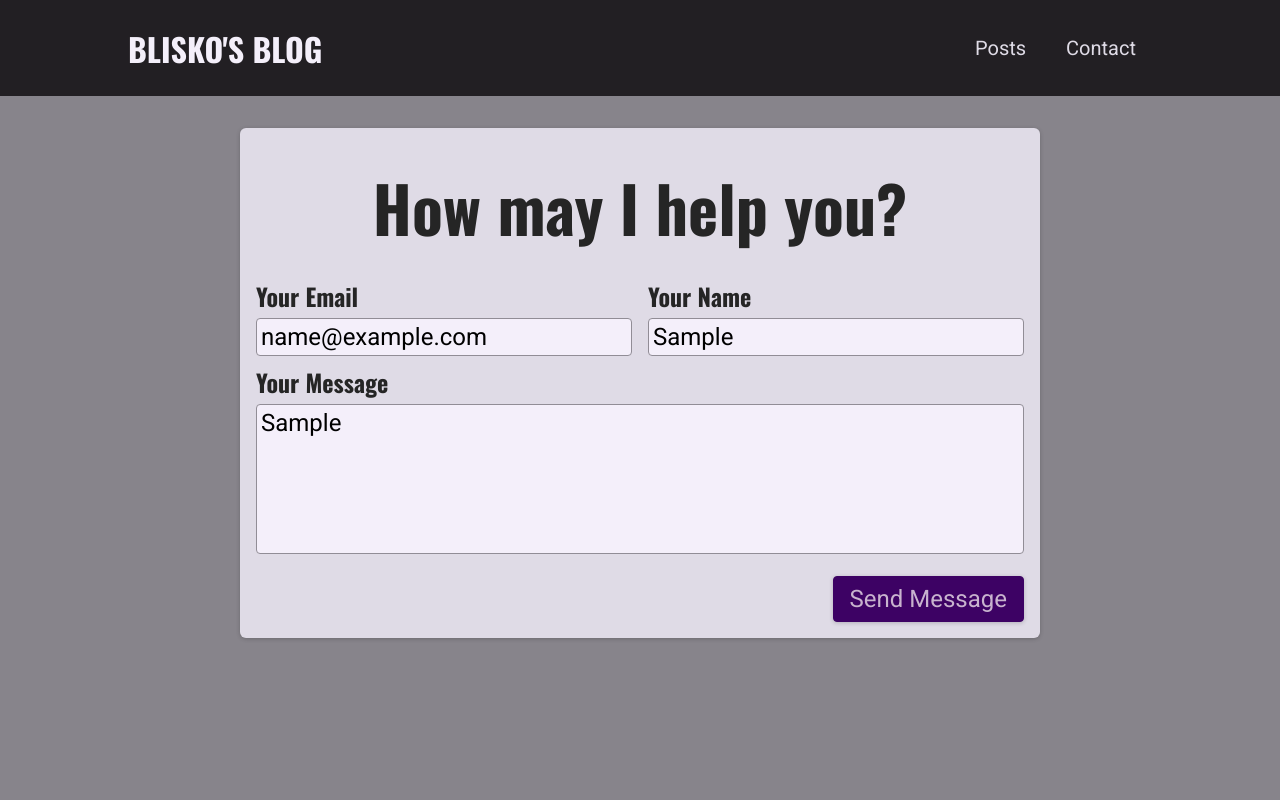
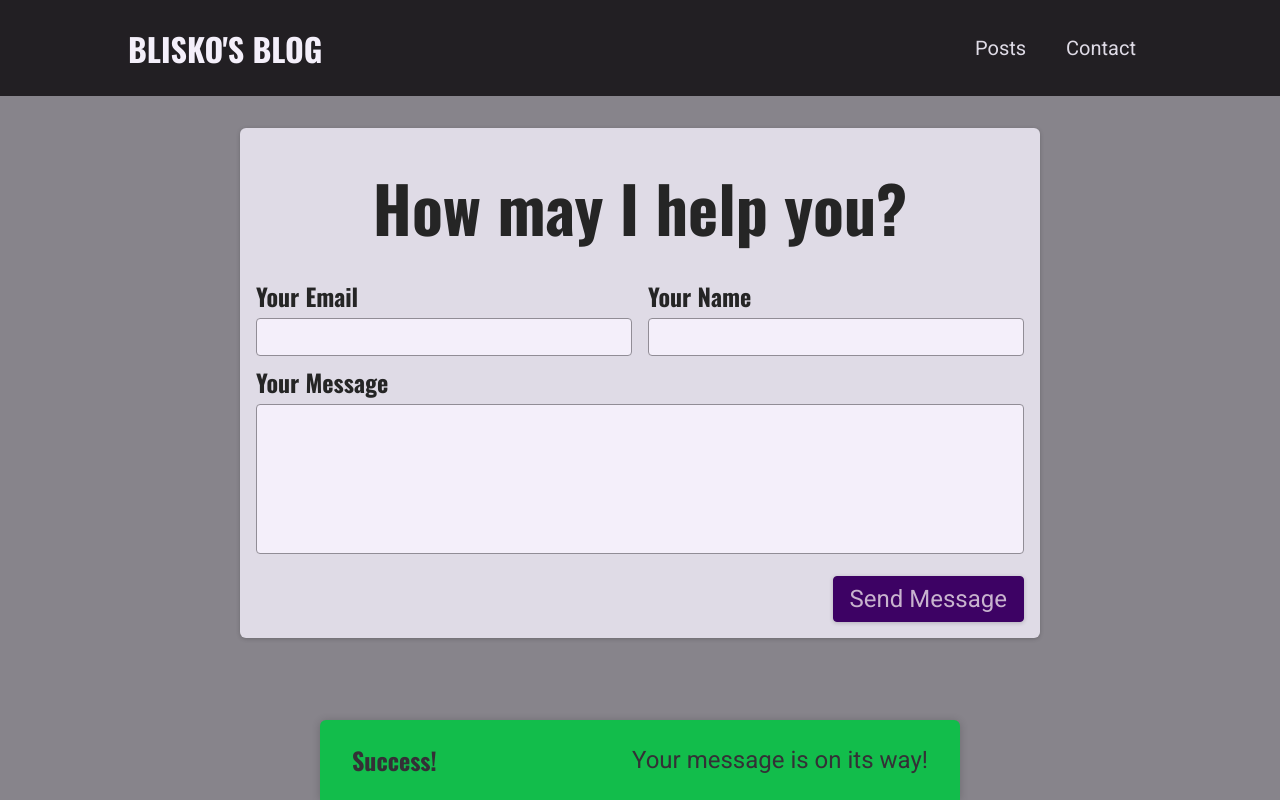
Before and after one commit to barcafa/bloggy, a Next.js app: page /contact in a window 1280 px wide. Both pictures are taken after typing "name@example.com", "Sample", "Sample" into the empty fields and a click on the button "Send Message". Built offline with nearby package versions, Linux system fonts and the light colour scheme.

Commit message:
Add notifications for contact form

```diff
--- a/components/contact/contact-form.js
+++ b/components/contact/contact-form.js
@@ -1,28 +1,91 @@
-import { useState } from 'react';
+import { useState, useEffect } from 'react';
 
+import Notification from '../ui/notification';
 import classes from './contact-form.module.css';
+
+async function sendContactData(contactDetails) {
+  const response = await fetch('/api/contact', {
+    method: 'POST',
+    body: JSON.stringify(contactDetails),
+    headers: {
+      'Content-Type': 'application/json'
+    }
+  });
+
+  const data = await response.json();
+
+  if (!response.ok) {
+    throw new Error(data.message || 'Ups!');
+  }
+}
+
+function getNotification(status, error) {
+  let notification;
+  if (status === 'pending') {
+    notification = {
+      status: 'pending',
+      title: 'Sending message...',
+      message: 'Your message is on its way!'
+    }
+  }
+  if (status === 'success') {
+    notification = {
+      status: 'success',
+      title: 'Success!',
+      message: 'Your message is on its way!'
+    }
+  }
+  if (status === 'error') {
+    notification = {
+      status: 'error',
+      title: 'Error!',
+      message: error
+    }
+  }
+  return notification;
+}
 
 export default function ContactForm() {
 
   const [enteredEmail, setEnteredEmail] = useState('');
   const [enteredName, setEnteredName] = useState('');
   const [enteredMessage, setEnteredMessage] = useState('');
+  const [requestStatus, setRequestStatus] = useState();
+  const [requestError, setRequestError] = useState();
 
-  function sendMessageHandler(event) {
+  useEffect(() => {
+    if (requestStatus === 'success' || requestStatus === 'error') {
+      const timer = setTimeout(() => {
+        setRequestStatus(null);
+        setRequestError(null);
+      }, 3000);
+
+      return () => clearTimeout(timer);
+    }
+  }, [requestStatus]);
+
+  async function sendMessageHandler(event) {
     event.preventDefault();
 
-    fetch('/api/contact', {
-      method: 'POST',
-      body: JSON.stringify({
+    setRequestStatus('pending');
+
+    try {
+      await sendContactData({
         email: enteredEmail,
         name: enteredName,
         message: enteredMessage
-      }),
-      headers: {
-        'Content-Type': 'application/json'
-      }
-    });
+      });
+      setRequestStatus('success');
+      setEnteredMessage('');
+      setEnteredEmail('');
+      setEnteredName('');
+    } catch(error) {
+      setRequestError(error.message);
+      setRequestStatus('error');
+    }
   }
+
+  let notification = getNotification(requestStatus, requestError);
 
   return (
     <section className={classes.contact}>
@@ -65,6 +128,13 @@ export default function ContactForm() {
           <button>Send Message</button>
         </div>
       </form>
+      {notification && (
+        <Notification
+          status={notification.status}
+          title={notification.title}
+          message={notification.message}
+        />
+      )}
     </section>
   );
 }
--- /dev/null
+++ b/components/ui/notification.js
@@ -0,0 +1,26 @@
+import ReactDOM from 'react-dom';
+
+import classes from './notification.module.css';
+
+export default function Notification(props) {
+  const { title, message, status } = props;
+
+  let statusClasses = '';
+
+  if (status === 'success') {
+    statusClasses = classes.success;
+  }
+
+  if (status === 'error') {
+    statusClasses = classes.error;
+  }
+
+  const cssClasses = `${classes.notification} ${statusClasses}`;
+
+  return (
+    <div className={cssClasses}>
+      <h2>{title}</h2>
+      <p>{message}</p>
+    </div>
+  );
+}
--- /dev/null
+++ b/components/ui/notification.module.css
@@ -0,0 +1,43 @@
+.notification {
+  display: flex;
+  justify-content: space-between;
+  align-items: center;
+  color: var(--color-grey-100);
+  background-color: var(--color-grey-800);
+  padding: 0 var(--size-8);
+  box-shadow: 0 1px 8px rgba(0, 0, 0, 0.2);
+  position: fixed;
+  height: 5rem;
+  bottom: 0;
+  width: 100%;
+  left: 0;
+  border-top-right-radius: 0;
+  border-top-left-radius: 0;
+}
+
+.notification h2 {
+  font-size: var(--size-6);
+  margin: 0;
+}
+
+.notification p {
+  margin: 0;
+}
+
+.success {
+  background-color: var(--color-success-500);
+  color: var(--color-grey-800);
+}
+
+.error {
+  background-color: var(--color-error-500);
+}
+
+@media (min-width: 768px) {
+  .notification {
+    width: 40rem;
+    left: calc(50% - 20rem);
+    border-top-right-radius: 6px;
+    border-top-left-radius: 6px;
+  }
+}
```
